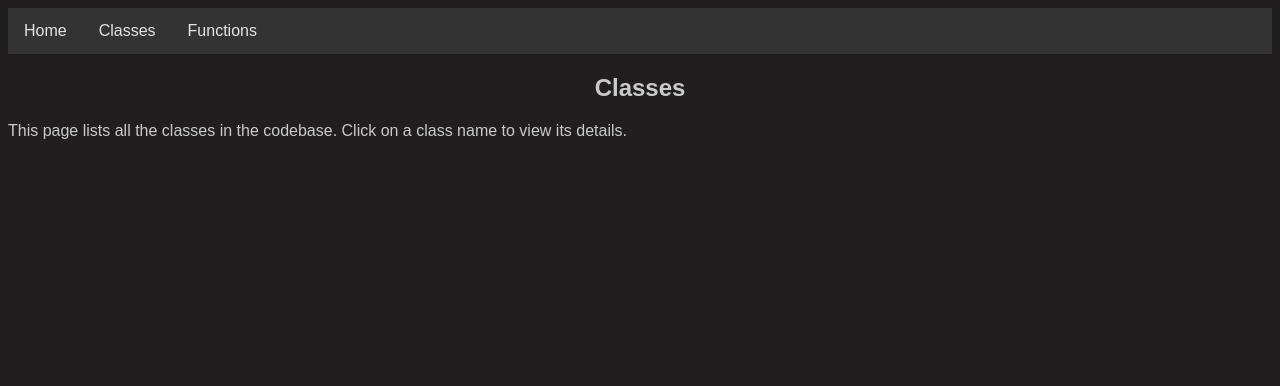
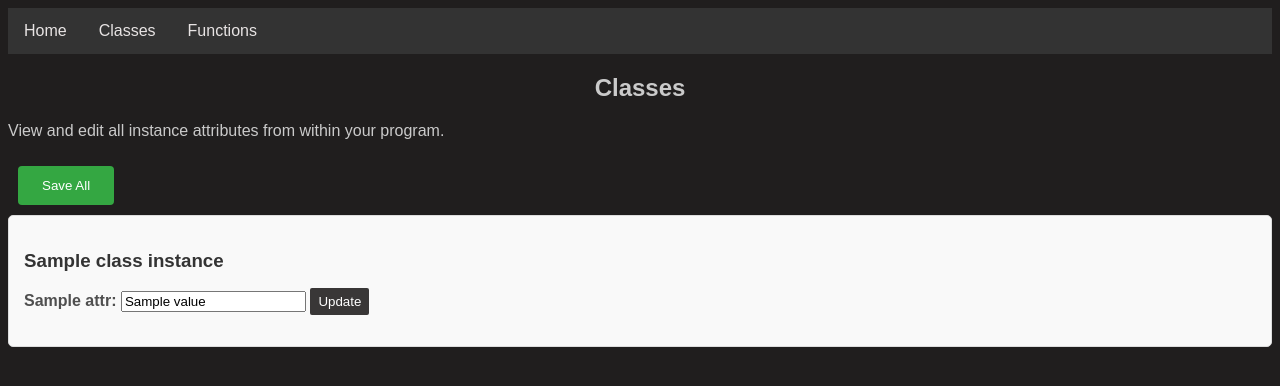
Before and after one commit to Fergus-Gault/LiveConfig, a Flask app: template livevars/interfaces/web/frontend/templates/classes.html in a window 1280 px wide. Shown: the top 386 px of the page. Run offline with Flask 3, Linux system fonts and the light colour scheme; the template is opened without the code that fills it: most values are stand-ins (such as "Sample title", 1, 10 or a date in 2020).

Commit message:
Implemented basic web interface for instances

```diff
--- a/examples/opencv_example.py
+++ b/examples/opencv_example.py
@@ -12,7 +12,7 @@ from livevars import liveclass, liveinstance, start_interface, FileHandler
 
 FileHandler("./examples/opencv_variables.json")
 
-start_interface("cli")
+start_interface("web")
 
 camera = cv2.VideoCapture(0)
 
--- a/livevars/interfaces/web/frontend/static/style.css
+++ b/livevars/interfaces/web/frontend/static/style.css
@@ -33,3 +33,56 @@ h1 {
   padding: 14px 16px;
   text-decoration: none;
 }
+
+.class-instance {
+  margin-bottom: 20px;
+  padding: 15px;
+  border: 1px solid #ddd;
+  border-radius: 5px;
+  background-color: #f9f9f9;
+}
+.instance-name {
+  margin-bottom: 10px;
+  color: #333;
+}
+.attributes-list {
+  list-style-type: none;
+  padding: 0;
+}
+.attribute-item {
+  margin-bottom: 5px;
+  color: #4f4f4f;
+}
+
+.save-button {
+  text-decoration: none;
+  text-align: center;
+  border: none;
+  background-color: #34a742;
+  color: white;
+  padding: 12px 24px;
+  display: inline-block;
+  border-radius: 4px;
+  margin: 10px 10px;
+}
+
+.save-button:hover {
+  cursor: pointer;
+  background-color: #2e9039;
+}
+
+.update-button {
+  text-decoration: none;
+  text-align: center;
+  border: none;
+  color: white;
+  padding: 6px 8px;
+  display: inline-block;
+  border-radius: 2px;
+  background-color: #393737;
+}
+
+.update-button:hover {
+  cursor: pointer;
+  background-color: #201e1e;
+}
--- a/livevars/interfaces/web/frontend/templates/classes.html
+++ b/livevars/interfaces/web/frontend/templates/classes.html
@@ -1,7 +1,33 @@
 {% extends "base.html" %} {% block title %}LiveVars - Classes{% endblock %}
 {%block header %}Classes{% endblock %} {% block content %}
 <p>
-  This page lists all the classes in the codebase. Click on a class name to view
-  its details.
+  View and edit all instance attributes from within your program.
 </p>
-{% endblock %}
+<div>
+  <form method="post" , action="/save">
+    <button class="save-button" type="submit">Save All</button>
+  </form>
+</div>
+  {% for instance_name, attrs in class_instances.items() -%}
+  <div class="class-instance">
+    <h3 class="instance-name">{{ instance_name }}</h3>
+    <ul class="attributes-list">
+      {% for attr, value in attrs.items() -%}
+      <li class="attribute-item">
+        <form method="post" action="">
+          <strong>{{ attr }}:</strong>
+          <input type="text" name="value" value="{{ value }}" />
+          <input
+            type="hidden"
+            name="instance_name"
+            value="{{ instance_name }}"
+          />
+          <input type="hidden" name="attribute" value="{{ attr }}" />
+          <button class="update-button" type="submit">Update</button>
+        </form>
+      </li>
+      {% endfor %}
+    </ul>
+  </div>
+  {% endfor %} {% endblock %}
+</div>
--- a/livevars/interfaces/web/frontend/templates/index.html
+++ b/livevars/interfaces/web/frontend/templates/index.html
@@ -2,7 +2,8 @@
 %}Home{% endblock %}{% block content %}
 <h2>Welcome to LiveVars</h2>
 <p>
-  LiveVars is a tool for analyzing and visualizing the execution of Python code.
+  LiveVars is a tool for editing variables during the execution of a python
+  program.
 </p>
 <p>Use the navigation bar to explore classes and functions.</p>
 <p>
--- a/livevars/interfaces/web/server.py
+++ b/livevars/interfaces/web/server.py
@@ -1,5 +1,6 @@
-from flask import Flask, render_template
+from flask import Flask, render_template, request
 from livevars.core import manager
+import threading
 
 app = Flask(__name__, template_folder='frontend/templates', static_folder='frontend/static')
 
@@ -11,11 +12,33 @@ def index():
 def functions():
     return render_template('functions.html')
 
-@app.route('/classes')
+@app.route('/classes', methods=['GET', 'POST'])
 def classes():
-    return render_template('classes.html')
+    """
+    Render all of the instances of classes with their attributes.
+    Update attributes on form submission.
+    """
+    if request.method == 'POST':
+        instance_name = request.form.get('instance_name')
+        attribute = request.form.get('attribute')
+        value = request.form.get('value')
+        manager.set_live_instance_attr_by_name(instance_name, attribute, value)
+    return render_template('classes.html', class_instances=manager.serialize_instances()["live_instances"])
 
 
+@app.route('/save', methods=['POST'])
+def save():
+    """
+    Save the current variables.
+    """
+    manager.file_handler.save()
+    return '', 204
 
-def run_web_interface():
-    app.run('0.0.0.0', port=5000)
+
+def run_web_interface(port):
+    """
+    Run the web interface on its own thread, uses port 5000 by default.
+    """
+    thread = threading.Thread(target=app.run, args=('0.0.0.0',), kwargs={'port': port})
+    thread.daemon = True
+    thread.start()
```
Also changed, not shown: examples/web_example.py (+7 -2 lines), livevars/file_handling.py (+1 -23 lines), livevars/manager.py (+30 -2 lines), livevars/start_interface.py (+16 -4 lines).
